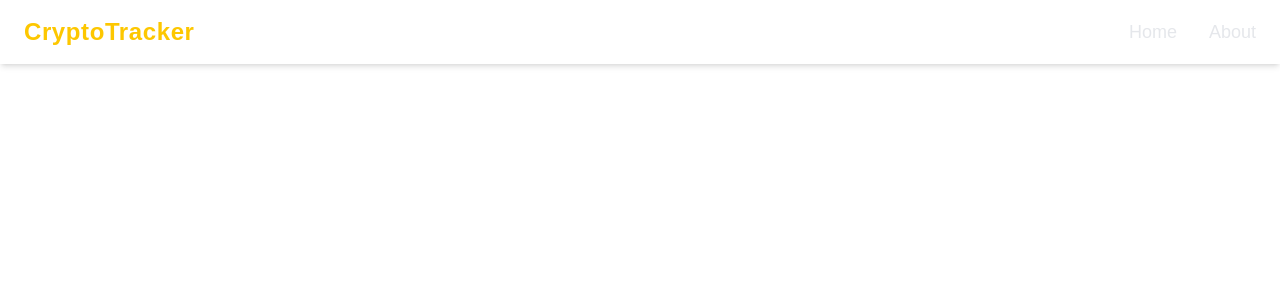
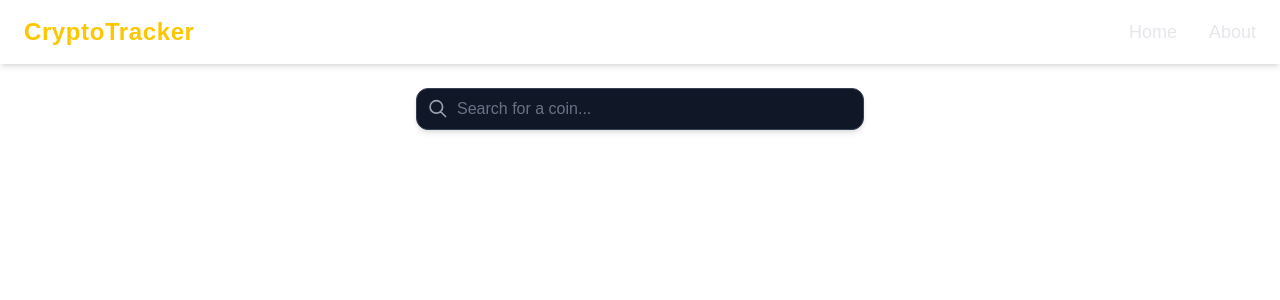
Before and after one commit to aryan21231212/Crypto-Price-Tracker, a Next.js app: page / in a window 1280 px wide. Shown: the top 300 px of the page. Built offline with nearby package versions, Linux system fonts and the light colour scheme.

Commit message:
implemented search bar

```diff
--- a/app/page.tsx
+++ b/app/page.tsx
@@ -1,4 +1,5 @@
 import Navbar from '@/components/Navbar'
+import SearchBar from '@/components/SearchBar'
 import React from 'react'
 
 const page = () => {
@@ -6,6 +7,8 @@ const page = () => {
     <>
       <div className="container">
         <Navbar />
+
+        <SearchBar />
       </div>
     </>
   )
--- a/components/SearchBar.tsx
+++ b/components/SearchBar.tsx
@@ -0,0 +1,44 @@
+import React from "react";
+
+const SearchBar = () => {
+  return (
+    <div className="mt-6 flex justify-center">
+      <form className="w-full max-w-md relative">
+        <label htmlFor="search" className="sr-only">
+          Search
+        </label>
+
+
+        <input
+          type="text"
+          id="search"
+          placeholder="Search for a coin..."
+          className="w-full pl-10 pr-4 py-2 rounded-xl bg-gray-900 text-gray-200 border border-gray-700 focus:ring-2 focus:ring-yellow-400 focus:outline-none shadow-md placeholder-gray-500"
+        />
+
+
+        <button
+          type="submit"
+          className="absolute inset-y-0 left-3 flex items-center text-gray-400 hover:text-yellow-400 transition"
+        >
+          <svg
+            className="w-5 h-5"
+            fill="none"
+            stroke="currentColor"
+            viewBox="0 0 24 24"
+            xmlns="http://www.w3.org/2000/svg"
+          >
+            <path
+              strokeLinecap="round"
+              strokeLinejoin="round"
+              strokeWidth={2}
+              d="M21 21l-6-6m2.5-5.5a7.5 7.5 0 11-15 0 7.5 7.5 0 0115 0z"
+            />
+          </svg>
+        </button>
+      </form>
+    </div>
+  );
+};
+
+export default SearchBar;
```
